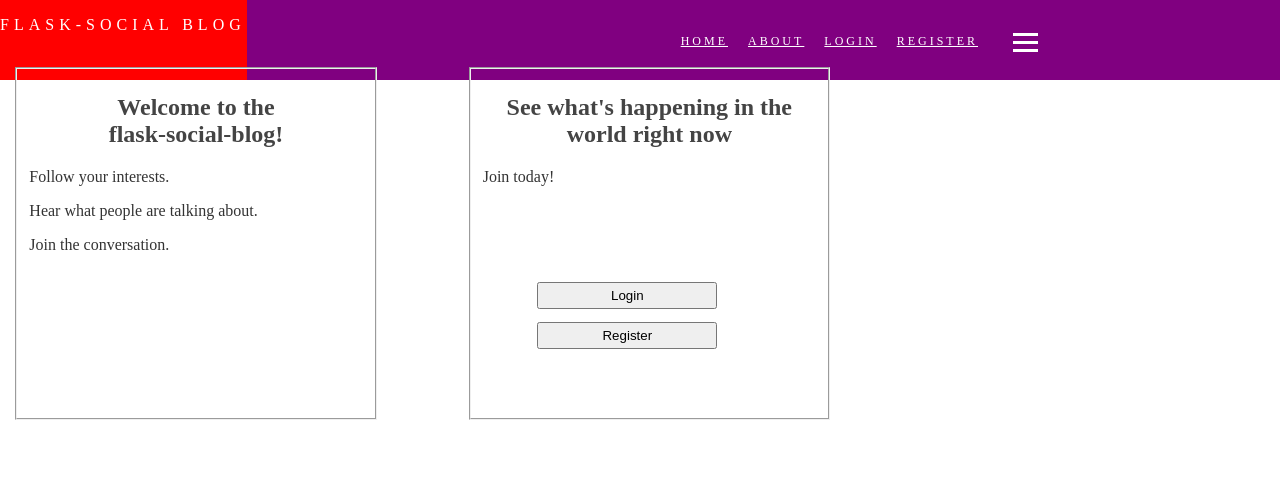
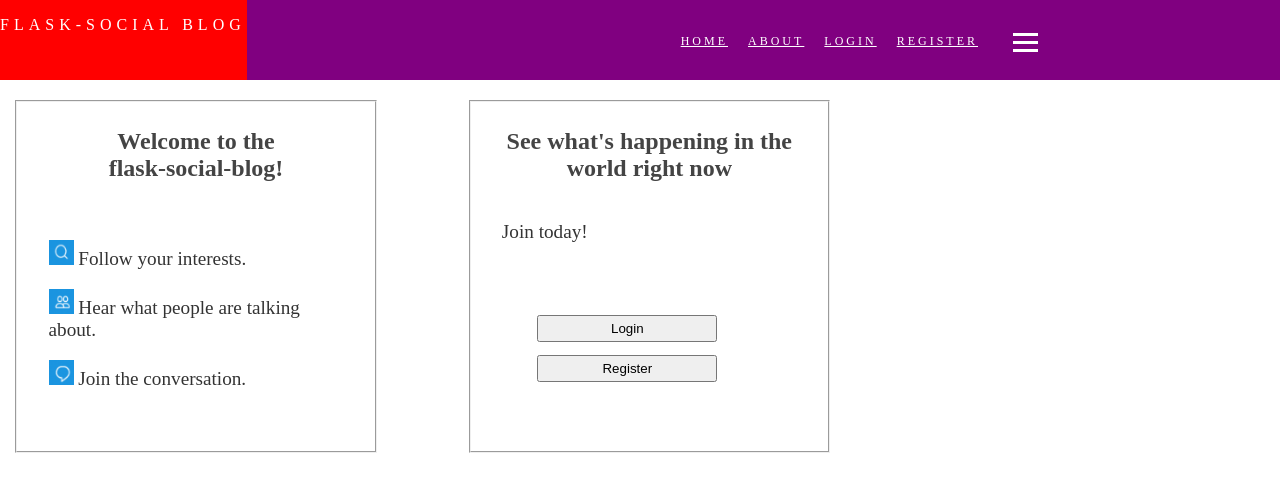
Before and after one commit to alexeysp11/flask-social-blog, a Flask app: page / in a window 1280 px wide. Shown: the top 492 px of the page. Run offline with Flask 2, Linux system fonts and the light colour scheme.

Commit message:
Added some UI for Home page

```diff
--- a/app/static/main.css
+++ b/app/static/main.css
@@ -15,7 +15,7 @@ h2 a {
 
 .home-about-fieldset {
     position: absolute;
-    top: 50pt;
+    top: 75pt;
     left: 10pt;
     height: 250pt;
     width: 250pt;
@@ -23,10 +23,15 @@ h2 a {
 
 .home-register-login-fieldset {
     position: absolute;
-    top: 50pt;
+    top: 75pt;
     left: 350pt;
     height: 250pt;
     width: 250pt;
+}
+
+.home-about-div {
+    font-size: 1.2em;
+    padding: 1em;
 }
 
 .about-wrapper {
--- a/app/templates/main/home.html
+++ b/app/templates/main/home.html
@@ -7,14 +7,31 @@
 		<fieldset class="home-about-fieldset">
 			<h2>Welcome to the<br>flask-social-blog!</h2>
 			<div class="home-about-div">
-				<p>Follow your interests.</p>
-				<p>Hear what people are talking about.</p>
-				<p>Join the conversation.</p>
+				<div class="follow-div">
+					<p>
+						<img src="{{ img_follow }}" width="25" height="25">
+						Follow your interests.
+					</p>
+				</div>
+				<div class="hear-div">
+					<p>
+						<img src="{{ img_hear }}" width="25" height="25">
+						Hear what people are talking about.
+					</p>
+				</div>
+				<div class="join-div">
+					<p>
+						<img src="{{ img_join }}" width="25" height="25">
+						Join the conversation.
+					</p>
+				</div>
 			</div>
 		</fieldset>
 		<fieldset class="home-register-login-fieldset">
 			<h2>See what's happening in the world right now</h2>
-			<p>Join today!</p>
+			<p style="font-size: 1.2em; padding: 1em;">
+				Join today!
+			</p>
 			<div>
 				<a id="Login" href="{{ url_for('auth.login') }}">
 					<input
--- a/app/user/views.py
+++ b/app/user/views.py
@@ -32,7 +32,7 @@ def profile(username):
     num_posts = len(posts)
 
     image_file = url_for('static',
-                        filename='profile_pictures/' + user.image_file)
+                        filename='pictures/' + user.image_file)
 
     return render_template('profile.html',
                             image_file=image_file,
--- a/app/views.py
+++ b/app/views.py
@@ -20,7 +20,17 @@ def home():
         return redirect(url_for('posts.feed'))
 
     else:
-        return render_template('main/home.html')
+        img_follow = url_for('static',
+                        filename='pictures/follow_your_interests.png')
+        img_hear = url_for('static',
+                        filename='pictures/hear_what_people_talking_about.png')
+        img_join = url_for('static',
+                        filename='pictures/join_the_conversation.png')
+
+        return render_template('main/home.html',
+                                img_follow=img_follow,
+                                img_hear=img_hear,
+                                img_join=img_join)
 
 
 @app.route("/about")
```
Also changed, not shown: app/static/pictures/default.png (renamed from app/static/profile_pictures/default.png), app/static/pictures/follow_your_interests.png (added), app/static/pictures/hear_what_people_talking_about.png (added), app/static/pictures/join_the_conversation.png (added).
